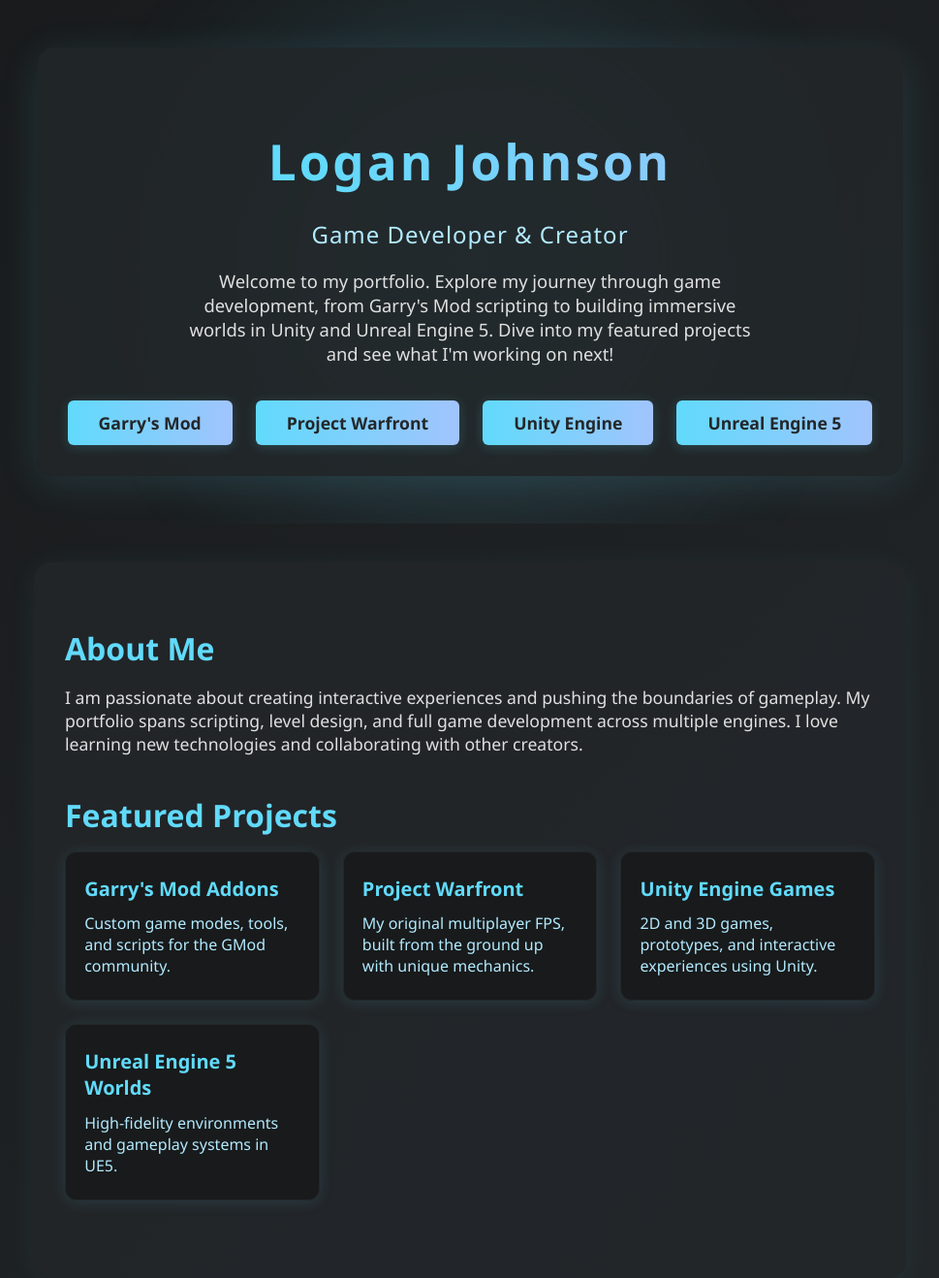
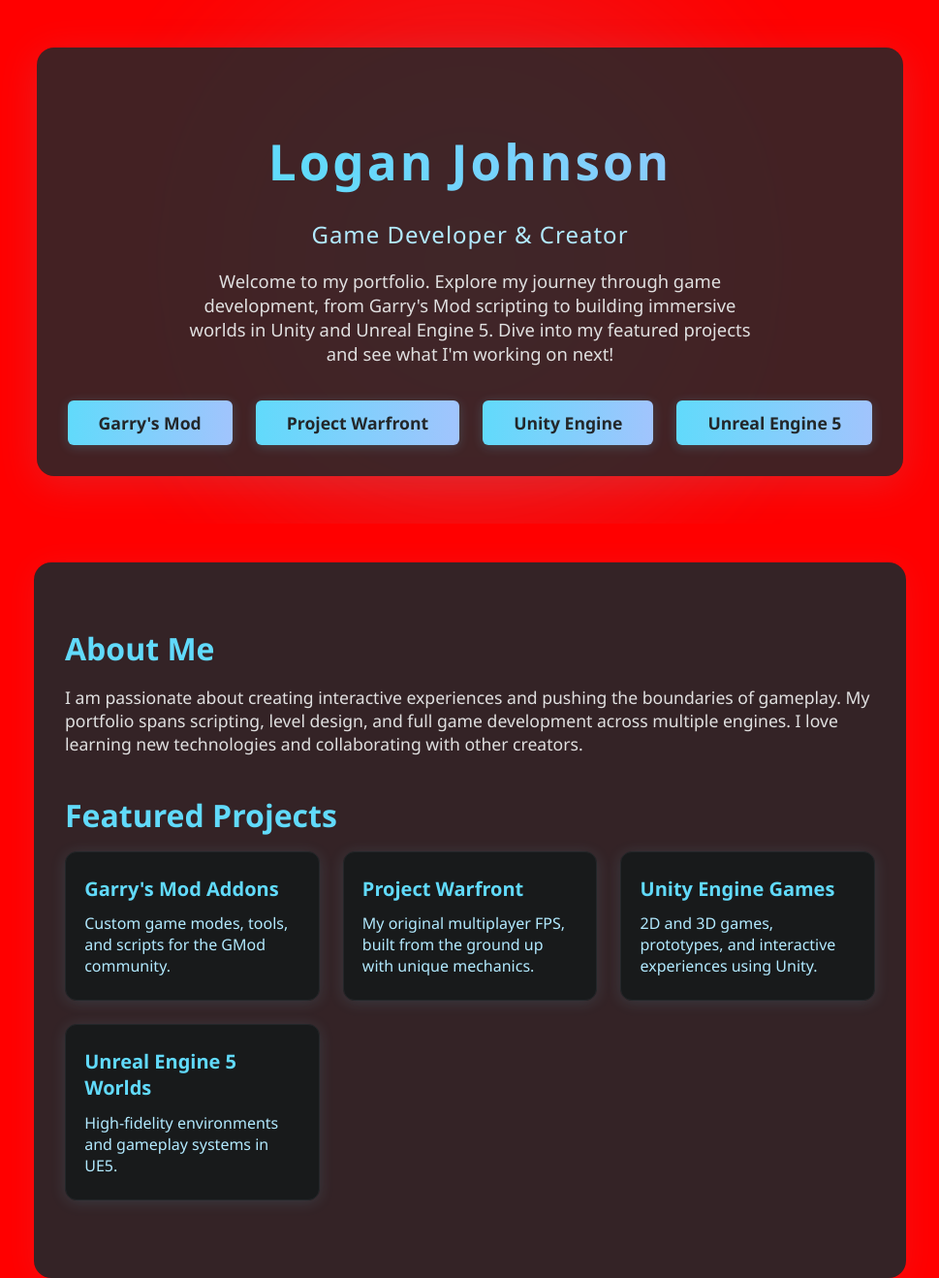
Before and after one commit to InstructorPatstone/loganjohnson.github.io, a Jekyll site: the page built from index.md, in a window 1280 px wide. Shown: the whole page at 97% size, without its empty margins (155-1124 px from the left). Built offline with Jekyll 4.4.1, drawn with Linux system fonts in a browser that asks for light colours.

Commit message:
Fix CSS loading path and add debug styles

```diff
--- a/_layouts/default.html
+++ b/_layouts/default.html
@@ -7,8 +7,12 @@
   <meta name="viewport" content="width=device-width, initial-scale=1">
   <title>{% if page.title %}{{ page.title | escape }} | {{ site.title | escape }}{% else %}{{ site.title | escape }}{% endif %}</title>
   <meta name="description" content="{{ page.excerpt | default: site.description | strip_html | normalize_whitespace | truncate: 160 | escape }}">
-  <link rel="stylesheet" href="{{ "/assets/css/style.css" | relative_url }}">
+  <link rel="stylesheet" href="{{ "/assets/main.css" | relative_url }}">
   <link rel="canonical" href="{{ page.url | replace:'index.html','' | absolute_url }}">
+  <!-- Debug: inline style to test if CSS is working -->
+  <style>
+    body { background: red !important; }
+  </style>
 </head>
 
 <body>
```
Also changed, not shown: assets/main.scss (renamed from assets/css/style.scss).
